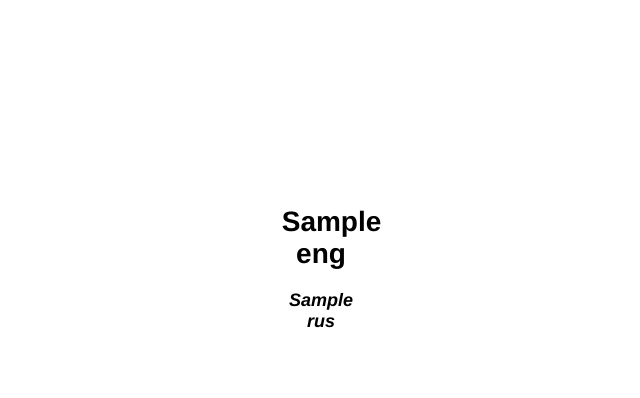
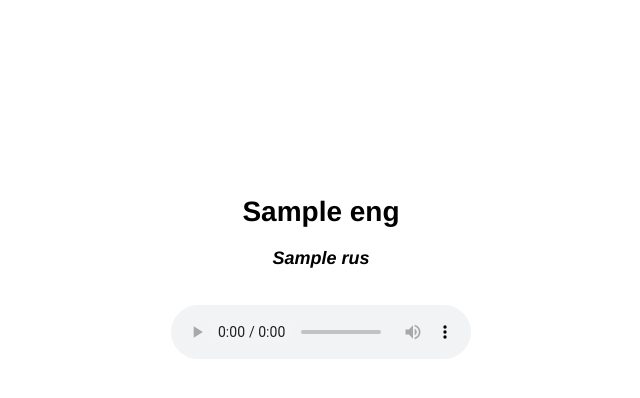
Before and after one commit to eugeneratkevich/randomword, a Python web app: template templates/front.html in a window 1280 px wide. Shown: the part 131-529 px from the top of the page, without its empty margins (319-959 px from the left). Run offline with Jinja, Linux system fonts and the light colour scheme; the template is opened without the code that fills it: most values are stand-ins (such as "Sample title", 1, 10 or a date in 2020).

Commit message:
add audio with http://translate.google.by/translate_tts

```diff
--- a/static/main.css
+++ b/static/main.css
@@ -19,7 +19,7 @@ body {
 }
 
 #inner {
-    width: 50%;
+    width: 100%;
     margin: 0 auto;
 }
 
--- a/templates/front.html
+++ b/templates/front.html
@@ -5,7 +5,12 @@
   {% for word in oWordsList %}
     <a id="eng" href="/?n={{word.number}}">{{ word.eng | safe }}</a>
     <a id="rus" href="/?n={{word.number}}">{{ word.rus | safe }}</a>
+    <br>
+    <audio controls>
+        <source src="http://translate.google.by/translate_tts?ie=UTF-8&q={{ word.eng | safe }}&tl=en&total=1" type="audio/mpeg">
+        Your browser does not support the audio element.
+    </audio>
+    <!-- <iframe src="http://translate.google.by/translate_tts?ie=UTF-8&q={{ word.eng | safe }}&tl=en&total=1" width="300" height="100" border="0"></iframe> -->
   {% endfor %}
 
-
 {% endblock %}
```
